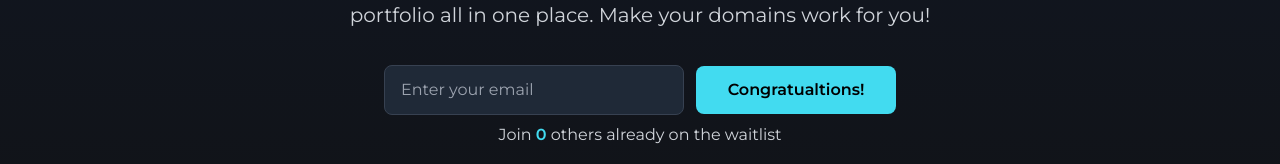
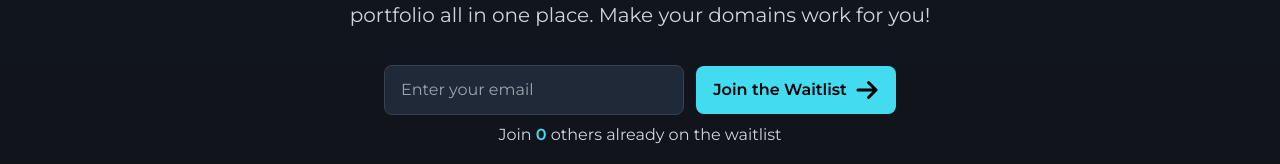
Before and after one commit to yaswanthsaivendra/nameTradeWaitlist, a Next.js app: page / in a window 1280 px wide. Shown: the part 334-498 px from the top of the page. Built offline with nearby package versions, Linux system fonts and the light colour scheme; no server answers; the database is empty.

Commit message:
feat: chagned congratulations

```diff
--- a/app/sections/Hero.tsx
+++ b/app/sections/Hero.tsx
@@ -8,7 +8,6 @@ import confetti from "canvas-confetti";
 const Hero = () => {
   const [email, setEmail] = useState("");
   const [waitlistCount, setWaitlistCount] = useState(0);
-  const [isSubmit, setIsSubmit] = useState(false);
 
   useEffect(() => {
     const getWaitlistCount = async () => {
@@ -53,7 +52,6 @@ const Hero = () => {
           colors: ["#ff0000", "#00ff00", "#0000ff", "#ffff00", "#ff00ff"],
         });
         setEmail("");
-        setIsSubmit(true);
       } else {
         console.log("Something went wrong");
       }
@@ -122,8 +120,7 @@ const Hero = () => {
                 type="submit"
                 className="flow-row flex w-full items-center justify-center gap-x-2 rounded-lg bg-primary p-3 font-semibold text-black transition-colors duration-200 hover:bg-primary/80 md:w-[200px]"
               >
-                {!isSubmit ? "Congratualtions!" : "Join the Waitlist"}
-                {isSubmit && (
+                Join the Waitlist
                 <svg
                   xmlns="http://www.w3.org/2000/svg"
                   fill="none"
@@ -138,7 +135,6 @@ const Hero = () => {
                     d="M13.5 4.5 21 12m0 0-7.5 7.5M21 12H3"
                   />
                 </svg>
-                )}
               </button>
             </div>
             <p className="text-md pt-2 font-normal text-gray-300">
```
Also changed, not shown: 1 other file (tests, documents, lock files or other folders). Lines whose indentation alone changed are shown as unchanged.
